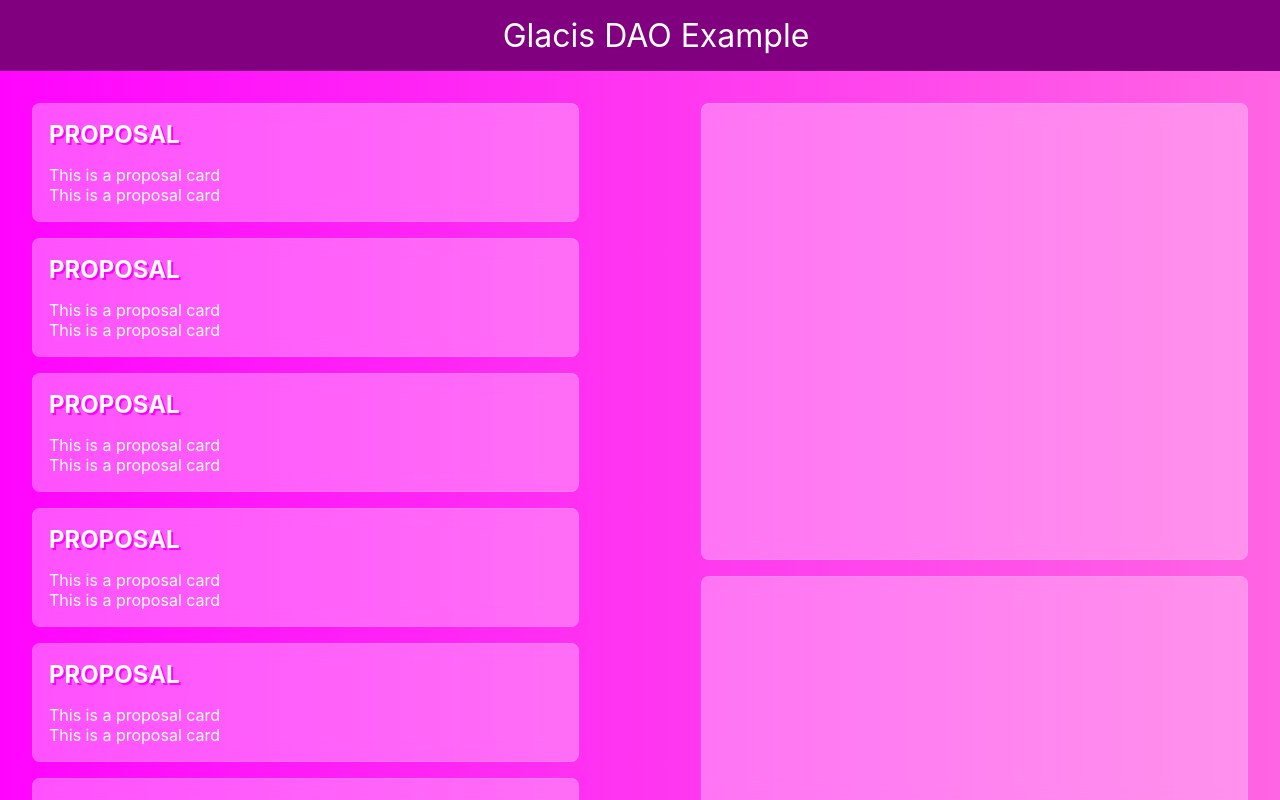
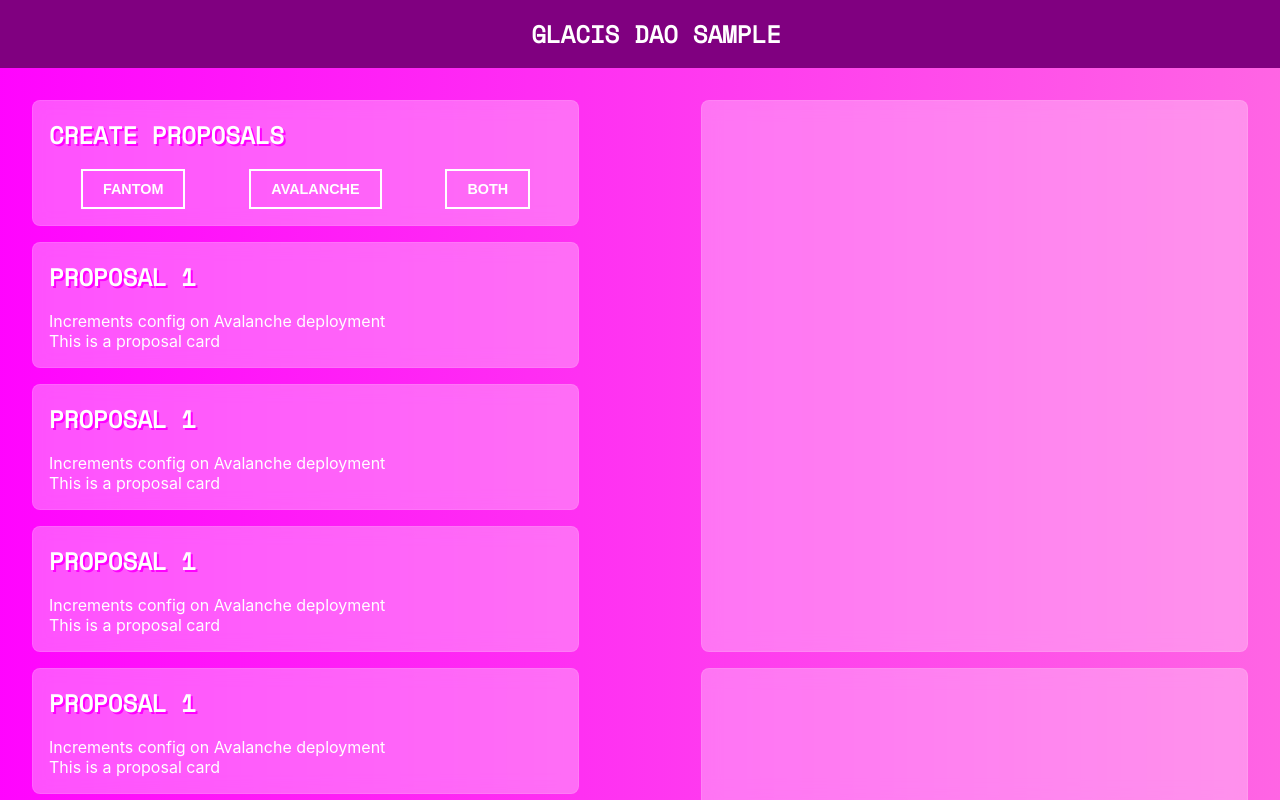
Before and after one commit to jboetticher/dao-demo, a React (Create React App) app: page / in a window 1280 px wide. Built offline with nearby package versions, Linux system fonts and the light colour scheme.

Commit message:
More structure

```diff
--- a/public/index.html
+++ b/public/index.html
@@ -24,7 +24,8 @@
       work correctly both with client-side routing and a non-root public URL.
       Learn how to configure a non-root public URL by running `npm run build`.
     -->
-    <title>React App</title>
+    <title>Glacis Sample DAO</title>
+    <link rel="stylesheet" href="https://fonts.googleapis.com/css2?family=Space+Mono&display=swap" />
   </head>
   <body>
     <noscript>You need to enable JavaScript to run this app.</noscript>
--- a/src/App.js
+++ b/src/App.js
@@ -1,6 +1,9 @@
 import React from 'react';
 import ProposalCard from './ProposalCard';
-import { AppContainer, Header, ProposalList, BigCardContainer, BigCard } from './StyledComponents';
+import {
+  AppContainer, Header, ProposalList, BigCardContainer,
+  BigCard, CardTitle, ButtonContainer, StyledButton
+} from './StyledComponents';
 
 const App = () => {
   const proposals = [
@@ -13,10 +16,18 @@ const App = () => {
 
   return (
     <div>
-      <Header>Glacis DAO Example</Header>
+      <Header>Glacis DAO Sample</Header>
 
       <AppContainer>
         <ProposalList>
+          <BigCard>
+            <CardTitle>Create Proposals</CardTitle>
+            <ButtonContainer>
+              <StyledButton>Fantom</StyledButton>
+              <StyledButton>Avalanche</StyledButton>
+              <StyledButton>Both</StyledButton>
+            </ButtonContainer>
+          </BigCard>
           {proposals.map((proposal, i) => <ProposalCard key={i} proposal={proposal} />)}
         </ProposalList>
 
--- a/src/ProposalCard.js
+++ b/src/ProposalCard.js
@@ -7,8 +7,8 @@ const ProposalCard = ({ proposal }) => {
   // Assume proposal is an object with relevant data
   return (
     <StyledProposalCard>
-      <CardTitle>Proposal</CardTitle>
-      <div>This is a proposal card</div>
+      <CardTitle>Proposal 1</CardTitle>
+      <div>Increments config on Avalanche deployment</div>
       <div>This is a proposal card</div>
     </StyledProposalCard>
   );
--- a/src/StyledComponents.js
+++ b/src/StyledComponents.js
@@ -8,11 +8,14 @@ export const AppContainer = styled.div`
 
 export const Header = styled.header`
   color: white;
-  font-size: 2em;
+  font-size: 1.5em;
   text-align: center;
   width: 100%;
   background-color: purple;
   padding: 1rem;
+  font-family: 'Space Mono', sans-serif;
+  text-transform: uppercase;
+  font-weight: bold;
 `;
 
 export const ProposalList = styled.div`
@@ -49,6 +52,7 @@ export const ProposalCard = styled.div`
 `;
 
 export const CardTitle = styled.div`
+  font-family: 'Space Mono', sans-serif;
   text-transform: uppercase;
   font-weight: bold;
   color: white;
@@ -56,3 +60,26 @@ export const CardTitle = styled.div`
   font-size: 24px;
   margin-bottom: 1rem;
 `;
+
+export const ButtonContainer = styled.div`
+  display: flex;
+  justify-content: space-around;
+  margin-top: 1em;
+`;
+
+export const StyledButton = styled.button`
+  background: transparent;
+  border: 2px solid white;
+  color: white;
+  padding: 10px 20px;
+  text-transform: uppercase;
+  font-weight: bold;
+  font-size: 0.9em;
+  cursor: pointer;
+  transition: all 0.3s ease;
+
+  &:hover {
+    background: white;
+    color: magenta;
+  }
+`;
```
